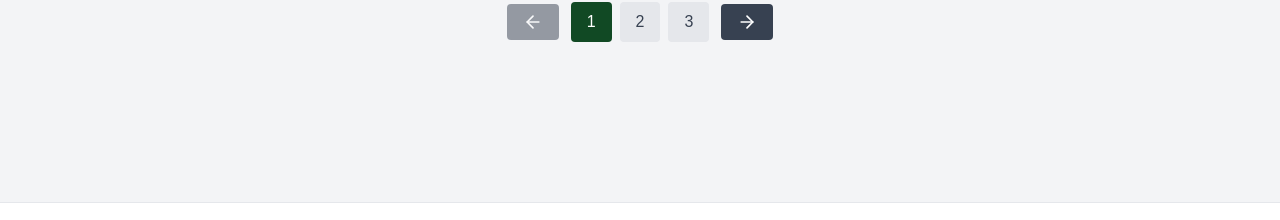
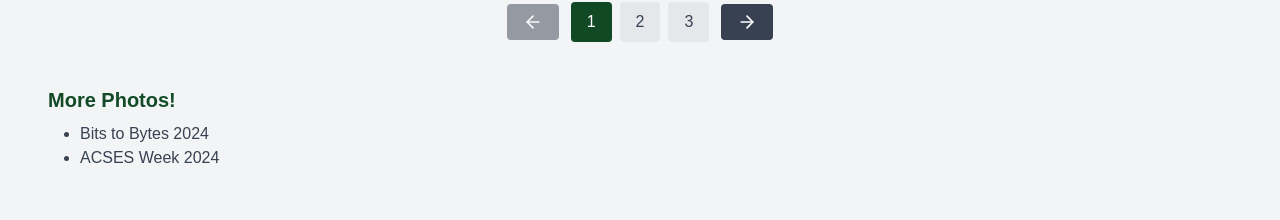
Before and after one commit to ACSES-SRID/acses-website, a React (Vite) app in the folder acses-website/: page /gallery in a window 1280 px wide. Shown: the part 1226-1446 px from the top of the page. Built offline with nearby package versions, Linux system fonts and the light colour scheme.

Commit message:
feat: update gallery page

```diff
--- a/acses-website/src/components/hero-section/HeroSection.jsx
+++ b/acses-website/src/components/hero-section/HeroSection.jsx
@@ -53,7 +53,7 @@ const HeroSection = () => {
               </div>
 
               <a
-                className="inline-flex h-10 py-4 items-center font-bold justify-center rounded-md border border-gray-200 bg-white px-8 text-sm font-medium shadow-sm transition-colors hover:bg-gray-100 hover:text-gray-900 focus-visible:outline-none focus-visible:ring-1 focus-visible:ring-gray-950 disabled:pointer-events-none disabled:opacity-50"
+                className="inline-flex h-10 py-4 items-center font-bold justify-center rounded-md border border-gray-200 bg-white px-8 text-sm font-medium shadow-sm transition-colors hover:bg-acses-yellow-500 hover:text-white focus-visible:outline-none focus-visible:ring-1 focus-visible:ring-gray-950 disabled:pointer-events-none disabled:opacity-50"
                 href="#about"
               >
                 Learn More
--- a/acses-website/src/components/patrons/Patrons.jsx
+++ b/acses-website/src/components/patrons/Patrons.jsx
@@ -66,13 +66,9 @@ const Patrons = () => {
   return (
     <section className="py-16 bg-gradient-to-br from-[#124824]/10 via-white to-gray-50">
       <div className="container mx-auto px-4">
-        <motion.h2
-          initial={{ opacity: 0, y: -20 }}
-          animate={{ opacity: 1, y: 0 }}
-          className="text-4xl font-bold text-center mb-16 bg-clip-text text-transparent bg-gradient-to-r from-[#124824] to-emerald-700"
-        >
-          Our Department Leadership
-        </motion.h2>
+        <h1 className="text-3xl font-bold tracking-tighter sm:text-4xl md:text-5xl text-center mb-12">
+          Departmental Heads
+        </h1>
 
         {/* Leadership Section */}
         <div className="grid md:grid-cols-2 gap-20 mb-20 max-w-6xl mx-auto">
--- a/acses-website/src/pages/gallery/Gallery.jsx
+++ b/acses-website/src/pages/gallery/Gallery.jsx
@@ -1,10 +1,7 @@
 import React, { useState } from "react";
 import NavBar from "../../components/navbar/NavBar";
 import Footer from "../../components/footer/Footer";
-import {
-  ArrowRight,
-  ArrowLeft
-} from "lucide-react";
+import { ArrowRight, ArrowLeft } from "lucide-react";
 import galleryItems from "./galleryItems";
 
 const itemsPerPage = 9; // Number of items per page
@@ -16,7 +13,10 @@ const Gallery = () => {
   const totalPages = Math.ceil(galleryItems.length / itemsPerPage);
 
   const startIndex = (currentPage - 1) * itemsPerPage;
-  const currentItems = galleryItems.slice(startIndex, startIndex + itemsPerPage);
+  const currentItems = galleryItems.slice(
+    startIndex,
+    startIndex + itemsPerPage
+  );
 
   const goToPage = (pageNumber) => {
     if (pageNumber >= 1 && pageNumber <= totalPages) {
@@ -158,6 +158,28 @@ const Gallery = () => {
             </>
           )}
         </Dialog>
+        <div className="mt-3 ml-4 md:ml-12">
+          <h3 className="text-xl  font-bold  text-left mb-2 bg-clip-text text-transparent bg-gradient-to-r from-[#124824] to-emerald-700">
+            More Photos!
+          </h3>
+          <ul className="list-disc ml-8 text-gray-700">
+            <li>
+              <a href="https://braoseistudios.picflow.com/ojf97nk5dn" className="hover:underline">
+                Bits to Bytes 2024
+              </a>
+            </li>
+            <li>
+              <a href="https://drive.google.com/drive/folders/1f_-_UB2GcLYEVTJCXPb92LjX2x5eR-KP?usp=sharing" className="hover:underline">
+                ACSES Week 2024
+              </a>
+            </li>
+            {/* <li>
+              <a href="/activities" className="hover:underline">
+                Activities
+              </a>
+            </li> */}
+          </ul>
+        </div>
       </div>
       <Footer />
     </>
--- a/acses-website/src/pages/home/Home.jsx
+++ b/acses-website/src/pages/home/Home.jsx
@@ -18,10 +18,10 @@ const Home = () => {
       <main className="flex-1">
         <HeroSection />
         <WelcomeMessage />
-        <Patrons />
         <About />
         <Programs />
         <Statistics />
+        <Patrons />
         <Events />
         <News />
         <Contact />
```
